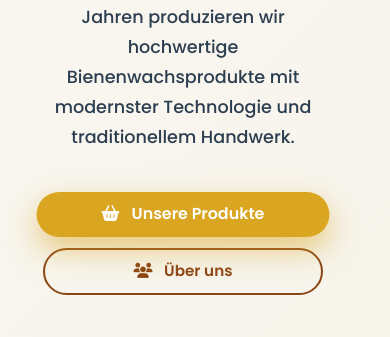
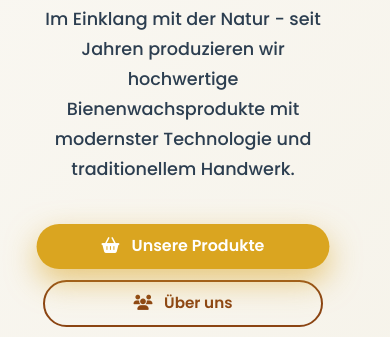
Before and after one commit to eschroecker/wageneder, a plain HTML site: page index.html in a window 390 px wide. Shown: the part 272-609 px from the top of the page. Drawn offline with nearby package versions, Linux system fonts and the light colour scheme.

Commit message:
hero sektion

```diff
--- a/styles/Style.css
+++ b/styles/Style.css
@@ -192,6 +192,9 @@ img {
   padding: 8rem 0 6rem;
   position: relative;
   overflow: hidden;
+  min-height: 100vh;
+  display: flex;
+  align-items: center;
 }
 
 /* LCP Background Image - Now as HTML element for better performance */
@@ -1047,7 +1050,10 @@ img {
   }
 
   .hero-section {
-    padding: 8rem 0 4rem;
+    padding: 10rem 0 4rem;
+    min-height: 100vh;
+    display: flex;
+    align-items: center;
   }
 
   /* Mobile: Vertical gradient instead of horizontal */
@@ -1223,7 +1229,10 @@ img {
   }
 
   .hero-section {
-    padding: 7rem 0 3rem;
+    padding: 9rem 0 3rem;
+    min-height: 100vh;
+    display: flex;
+    align-items: center;
   }
 
   .hero-title {
```
